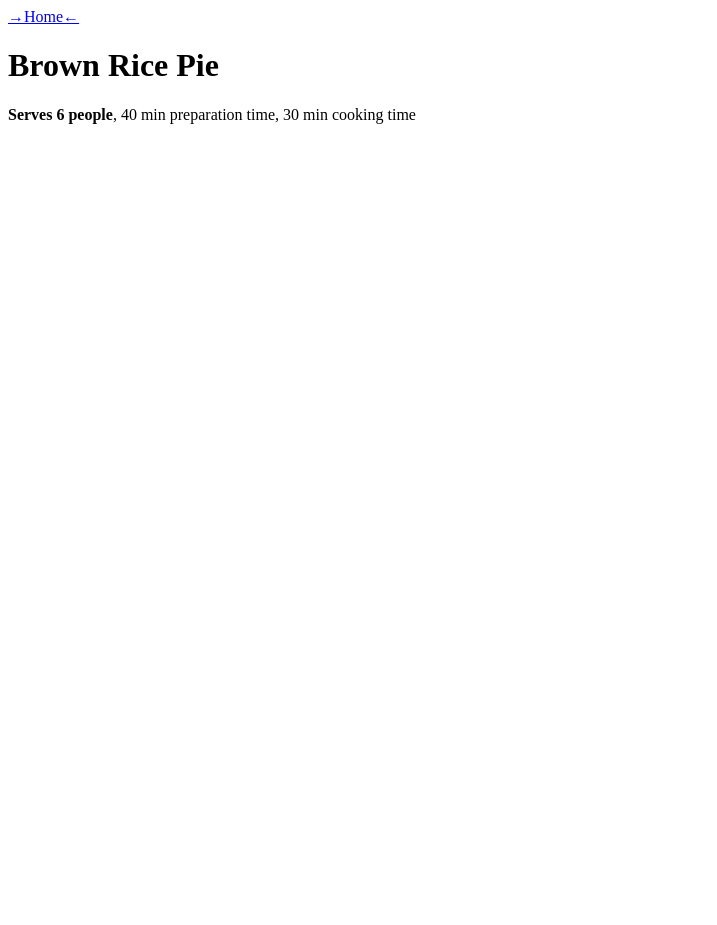
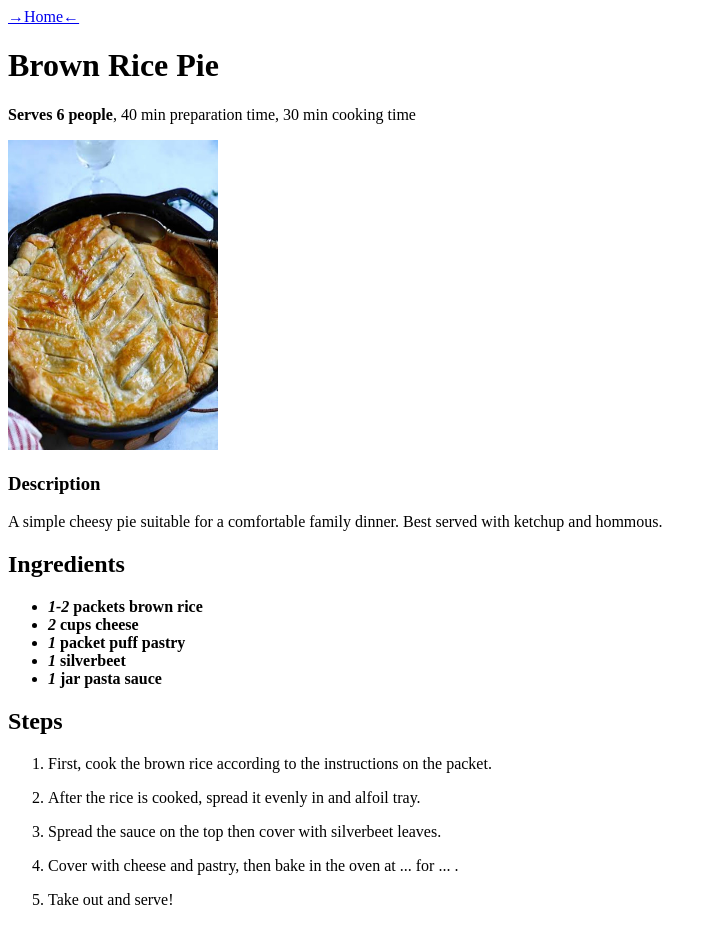
Before and after one commit to sarngastone/odin-recipes, a plain HTML site: page Recipes/BrownRicePie.html in a window 1280 px wide. Shown: the whole page, without its empty margins (0-717 px from the left). Before the commit the page ends 800 px from the top, so only its background shows below. Drawn offline with Linux system fonts and the light colour scheme.

Commit message:
Eighth Commit

```diff
--- a/Recipes/BrownRicePie.html
+++ b/Recipes/BrownRicePie.html
@@ -12,5 +12,40 @@
         <h1>Brown Rice Pie</h1>
 
         <p><strong>Serves 6 people</strong>, 40 min preparation time, 30 min cooking time</p>
+
+        <img src="../Images/BrownRicePie.jpeg" alt="A cooked brown rice pie with a flaky pastry top in a pan with a silver spoon sticking out of it." height="310" width="210">
+
+        <h3>Description</h3>
+
+        <p>A simple cheesy pie suitable for a comfortable family dinner. Best served with ketchup and hommous.</p>
+
+        <h2>Ingredients</h2>
+
+        <b>
+            <ul>
+                <li><em>1-2</em> packets brown rice</li>
+                <li><em>2</em> cups cheese</li>
+                <li><em>1</em> packet puff pastry</li>
+                <li><em>1</em> silverbeet</li>
+                <li><em>1</em> jar pasta sauce</li>
+            </ul>
+
+        </b>
+
+        <h2>Steps</h2>
+
+        <!-- I use the <p> tags to give a space, as i do not yet have a better solution it will have to stay that way. -->
+        <ol>
+            <li>First, cook the brown rice according to the instructions on the packet.</li>
+            <p></p>
+            <li>After the rice is cooked, spread it evenly in and alfoil tray.</li>
+            <p></p>
+            <li>Spread the sauce on the top then cover with silverbeet leaves.</li>
+            <p></p>
+            <li>Cover with cheese and pastry, then bake in the oven at ... for ... .</li>
+            <p></p>
+            <li>Take out and serve!</li>
+        </ol>
+
     </body>
 </html>
```
Also changed, not shown: Recipes/GreekSalad.html (+3 -3 lines), index.html (+3 -0 lines), Images/BrownRicePie.jpeg (added).
